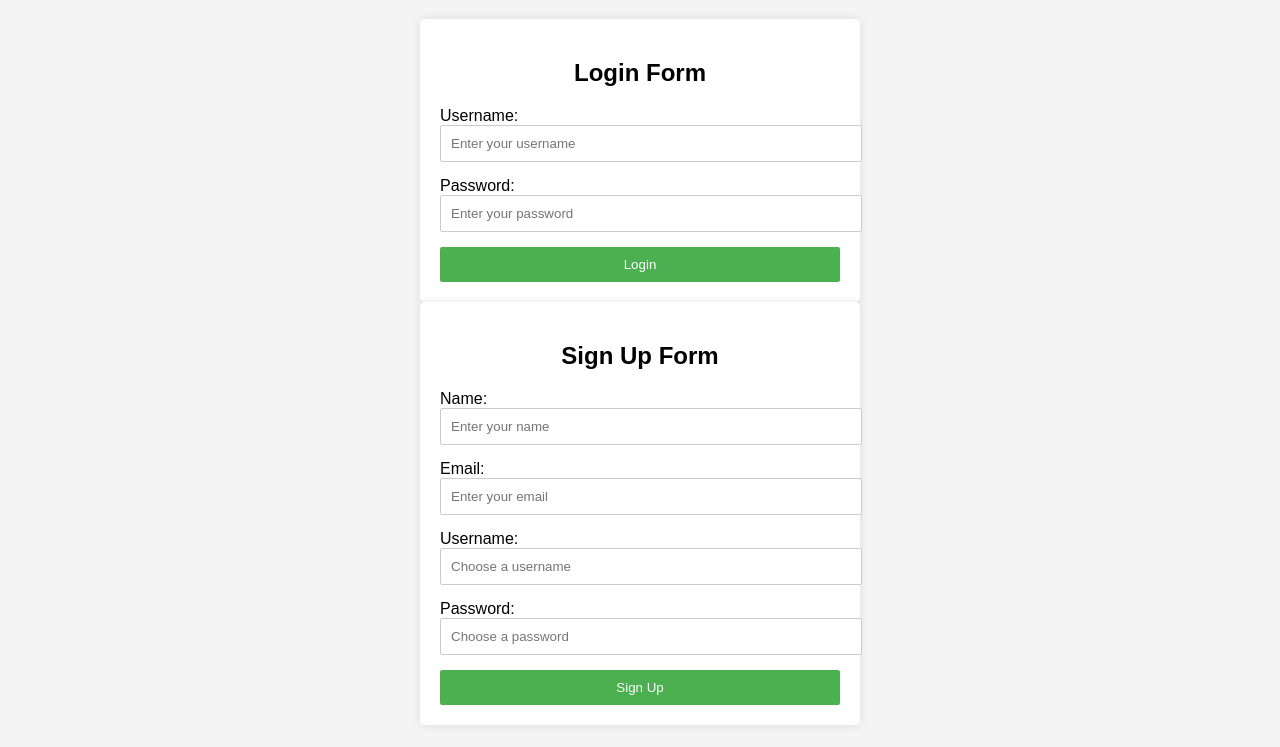
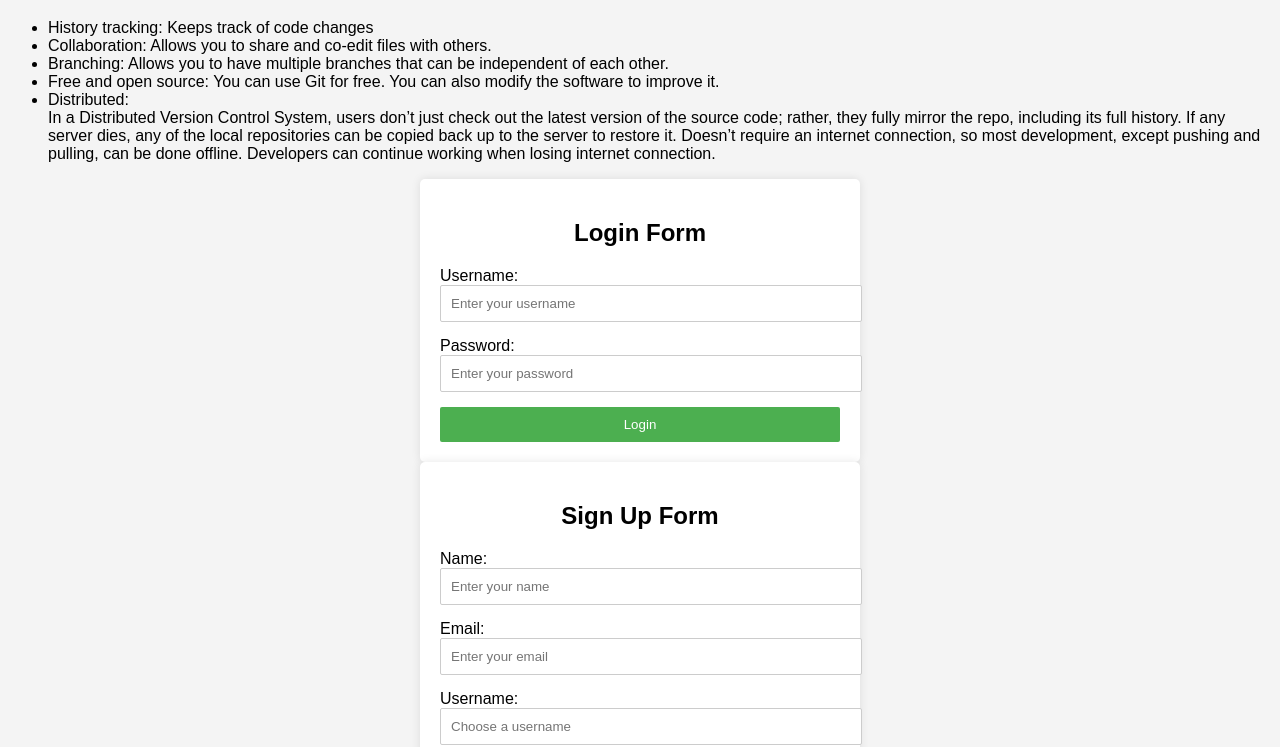
Before and after one commit to dtvn-training/2023-hn-NguyenVanChinh-GitPractice, a plain HTML site: page index.html in a window 1280 px wide. Shown: the part 61-808 px from the top of the page. Drawn offline with Linux system fonts and the light colour scheme.

Commit message:
Revert "delete ul li"
This reverts commit 374cb471f15a181acdc1482c24ed9f88885119e3.

revert ok

```diff
--- a/index.html
+++ b/index.html
@@ -10,6 +10,22 @@
 
 <body>
     <h1>Features of Git</h1>
+    <ul>
+        <li>History tracking: Keeps track of code changes</li>
+        <li>Collaboration: Allows you to share and co-edit files with others. </li>
+        <li>Branching: Allows you to have multiple branches that can be independent of each other.</li>
+        <li>Free and open source: You can use Git for free.
+            You can also modify the software to improve it.
+        </li>
+        <li>Distributed:
+            <br>
+            In a Distributed Version Control System, users don’t just check out the latest version of the source code;
+            rather, they fully mirror the repo, including its full history.
+            If any server dies, any of the local repositories can be copied back up to the server to restore it.
+            Doesn’t require an internet connection, so most development, except pushing and pulling, can be done
+            offline. Developers can continue working when losing internet connection.
+        </li>
+    </ul>
 
     <div class="container">
         <h2>Login Form</h2>
```
